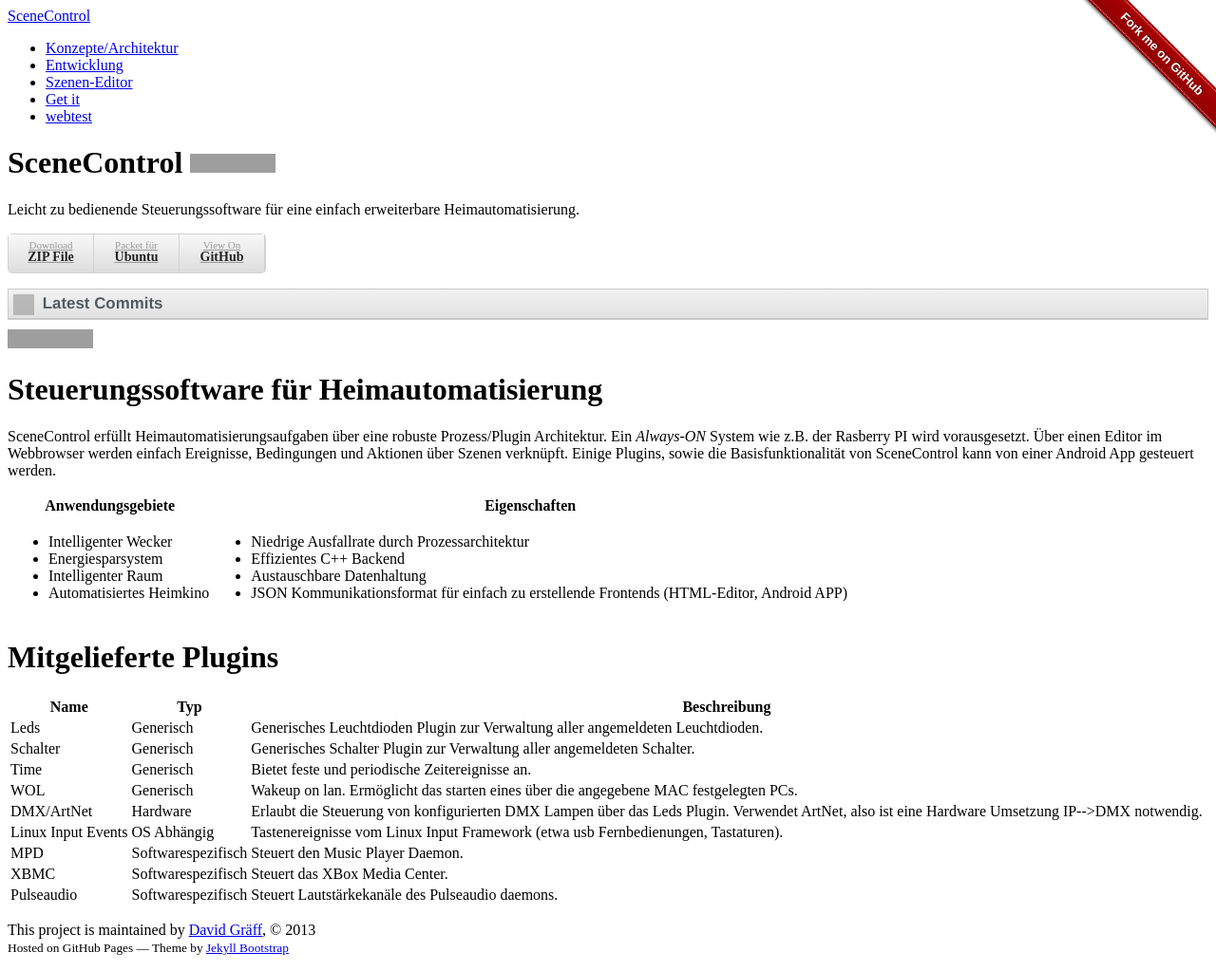
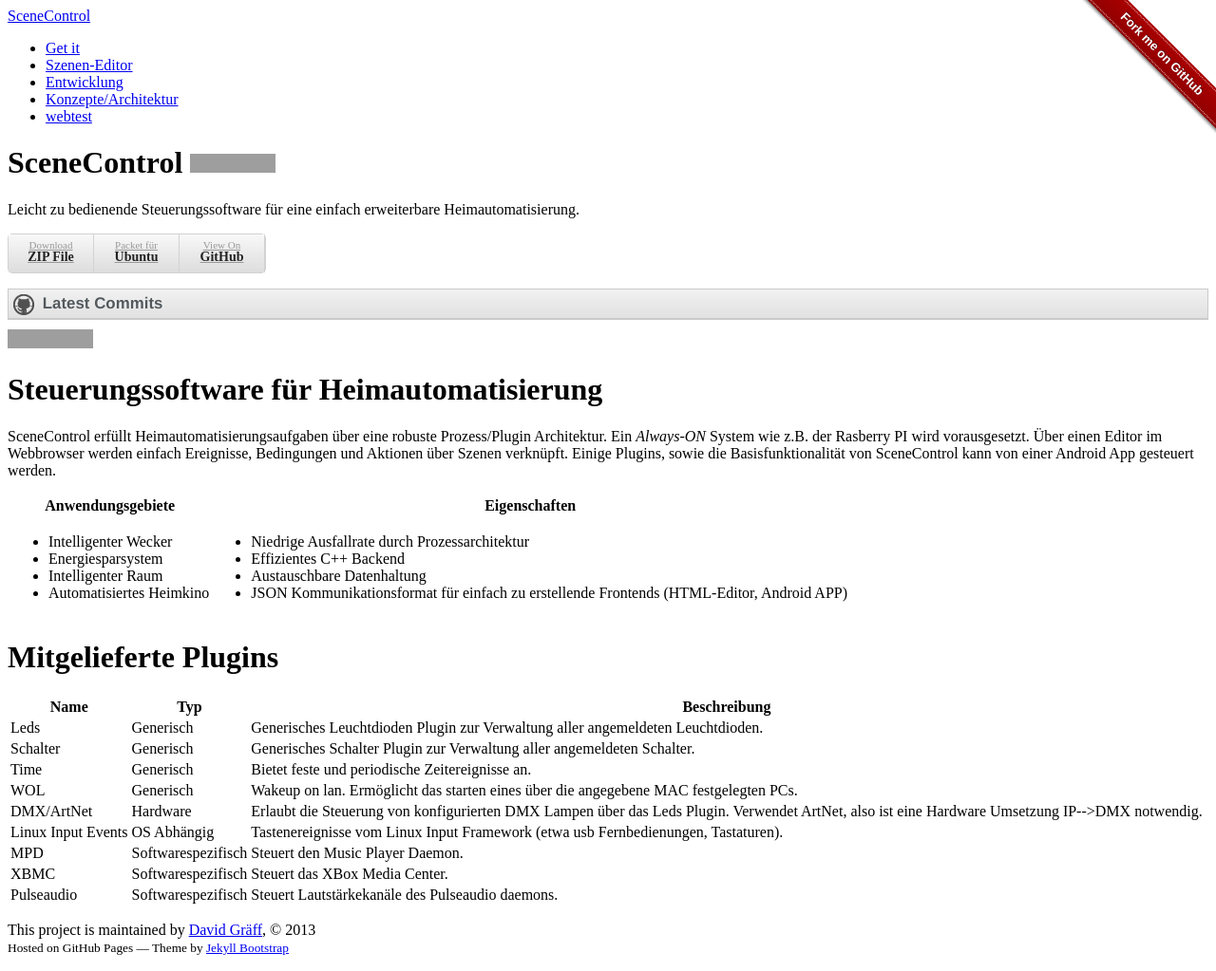
Before and after one commit to davidgraeff/scenecontrol, a Jekyll site: the page built from index.html, in a window 1280 px wide. Shown: the whole page at 95% size. Built offline with Jekyll 4.4.1, drawn with Linux system fonts in a browser that asks for light colours; grey boxes are pictures that could not be loaded.

Commit message:
favicon, gitignore, theme

```diff
--- a/_config.yml
+++ b/_config.yml
@@ -27,6 +27,7 @@
 # Finally if you are pushing to a GitHub project page, include the project name at the end.
 #
 production_url : http://davidgraeff.github.com/scenecontrol
+githubrepo : http://www.github.com/davidgraeff/scenecontrol
 
 # All Jekyll-Bootstrap specific configurations are namespaced into this hash
 #
--- a/_includes/JB/pages_list
+++ b/_includes/JB/pages_list
@@ -23,17 +23,32 @@
 {% if site.JB.pages_list.provider == "custom" %}
   {% include custom/pages_list %}
 {% else %}
-  {% for node in pages_list %}
-    {% if node.title != null %}
-      {% if group == null or group == node.group %}
-      	{% if page.url == node.url %}
-      	<li class="active"><a href="{{ BASE_PATH }}{{node.url}}" class="active">{{node.title}}</a></li>
-      	{% else %}
-      	<li><a href="{{ BASE_PATH }}{{node.url}}">{{node.title}}</a></li>
-      	{% endif %}
-      {% endif %}
-    {% endif %}
-  {% endfor %}
+
+	{% for weight in (1..10) %}
+		{% for p in site.pages %}
+			{% if p.title != null %}
+			{% if group == null or group == p.group %}
+			{% if p.weight == weight %}
+			<li {% if p.url == page.url %}class="active"{% endif %} >
+				<a href="{{ BASE_PATH }}{{ p.url }}">{{ p.title }}</a>
+			</li>
+			{% endif %}
+			{% endif %}
+			{% endif %}
+		{% endfor %}
+	{% endfor %}
+	{% for p in site.pages %}
+		{% if p.title != null %}
+		{% if group == null or group == p.group %}
+		{% if p.weight %}{% else %}
+		<li {% if p.url == page.url %}class="active"{% endif %}>
+			<a href="{{ BASE_PATH }}{{ p.url }}">{{ p.title }}</a>
+		</li>
+		{% endif %}
+		{% endif %}
+		{% endif %}
+	{% endfor %}
+
 {% endif %}
 {% assign pages_list = nil %}
 {% assign group = nil %}
--- a/_includes/JB/setup
+++ b/_includes/JB/setup
@@ -10,7 +10,7 @@
       {% assign HOME_PATH = site.JB.BASE_PATH %}
     {% else %}
       {% assign BASE_PATH = nil %}
-      {% assign HOME_PATH = "/" %}
+      {% assign HOME_PATH = "" %}
     {% endif %}
 
     {% if site.JB.ASSET_PATH %}
--- a/_includes/themes/twitter/default.html
+++ b/_includes/themes/twitter/default.html
@@ -5,6 +5,7 @@
     <title>{{ page.title }}</title>
     {% if page.description %}<meta name="description" content="{{ page.description }}">{% endif %}
     <meta name="author" content="{{ site.author.name }}">
+    <link rel="shortcut icon" href="favicon.ico" type="image/x-icon" />
 
     <!-- Le HTML5 shim, for IE6-8 support of HTML elements -->
     <!--[if lt IE 9]>
@@ -14,14 +15,12 @@
     <!-- Le styles -->
     <link rel="stylesheet" href="{{ ASSET_PATH }}/bootstrap/css/bootstrap.min.css">
     <link rel="stylesheet" href="{{ ASSET_PATH }}/css/style.css?body=1" type="text/css" media="all">
-    <link rel="stylesheet" href="{{ HOME_PATH }}/css/latestcommits.css">
     <link rel="stylesheet" href="{{ HOME_PATH }}/css/getit.css">
 	<link rel="stylesheet" href="{{ HOME_PATH }}/css/tipTip.css">
 	<link rel="stylesheet" href="{{ HOME_PATH }}/css/gh-fork-ribbon.css" />
 
 	<script type="text/javascript" src="http://ajax.googleapis.com/ajax/libs/jquery/1/jquery.min.js"></script>
     <script type="text/javascript" src="{{ HOME_PATH }}/js/jquery.timeago.js"></script>
-    <script type="text/javascript" src="{{ HOME_PATH }}/js/github-latest-commits.js"></script>
 	<script type="text/javascript" src="{{ HOME_PATH }}/js/jquery.tipTip.minified.js"></script>
 	<script type="text/javascript" src="{{ HOME_PATH }}/js/code.js"></script>
     <!-- Le fav and touch icons -->
@@ -36,14 +35,14 @@
   <body>
 	  <div class="github-fork-ribbon-wrapper right">
 		<div class="github-fork-ribbon">
-			<a href="https://github.com/simonwhitaker/github-fork-ribbon-css">Fork me on GitHub</a>
+			<a href="{{ site.githubrepo }}">Fork me on GitHub</a>
 		</div>
 	</div>
 
     <div class="navbar">
       <div class="navbar-inner">
         <div class="container">
-          <a class="brand" href="{{ HOME_PATH }}">{{ site.title }}</a>
+          <a class="brand" href="{{ HOME_PATH }}/">{{ site.title }}</a>
           <ul class="nav">
             {% assign pages_list = site.pages %}
             {% assign group = 'navigation' %}
@@ -60,7 +59,7 @@
       </div>
 
       <footer>
-		  <p>This project is maintained by <a href="https://github.com/davidgraeff">{{ site.author.name }}</a>, &copy; {{ site.time | date: '%Y' }}<br/>
+		  <p>This project is maintained by <a href="{{ site.githubrepo }}">{{ site.author.name }}</a>, &copy; {{ site.time | date: '%Y' }}<br/>
 		  <small>Hosted on GitHub Pages &mdash; Theme by <a href="http://jekyllbootstrap.com" target="_blank" title="The Definitive Jekyll Blogging Framework">Jekyll Bootstrap</a></small></p>
       </footer>
 
--- a/index.html
+++ b/index.html
@@ -13,6 +13,8 @@
 			<li><a href="https://github.com/davidgraeff/scenecontrol">View On <strong>GitHub</strong></a></li>
 		</ul>
 
+		<link rel="stylesheet" href="{{ HOME_PATH }}/css/latestcommits.css">
+		<script type="text/javascript" src="{{ HOME_PATH }}/js/github-latest-commits.js"></script>
 		<div class="headerbuttons" id="latest-commits-widget"  data-username="davidgraeff" data-repo="scenecontrol" data-limit="1">
 			<div id="latest-commits-header">
 				<div class="gh-ico"></div>
```
Also changed, not shown: favicon.ico (added), 1 other file.
